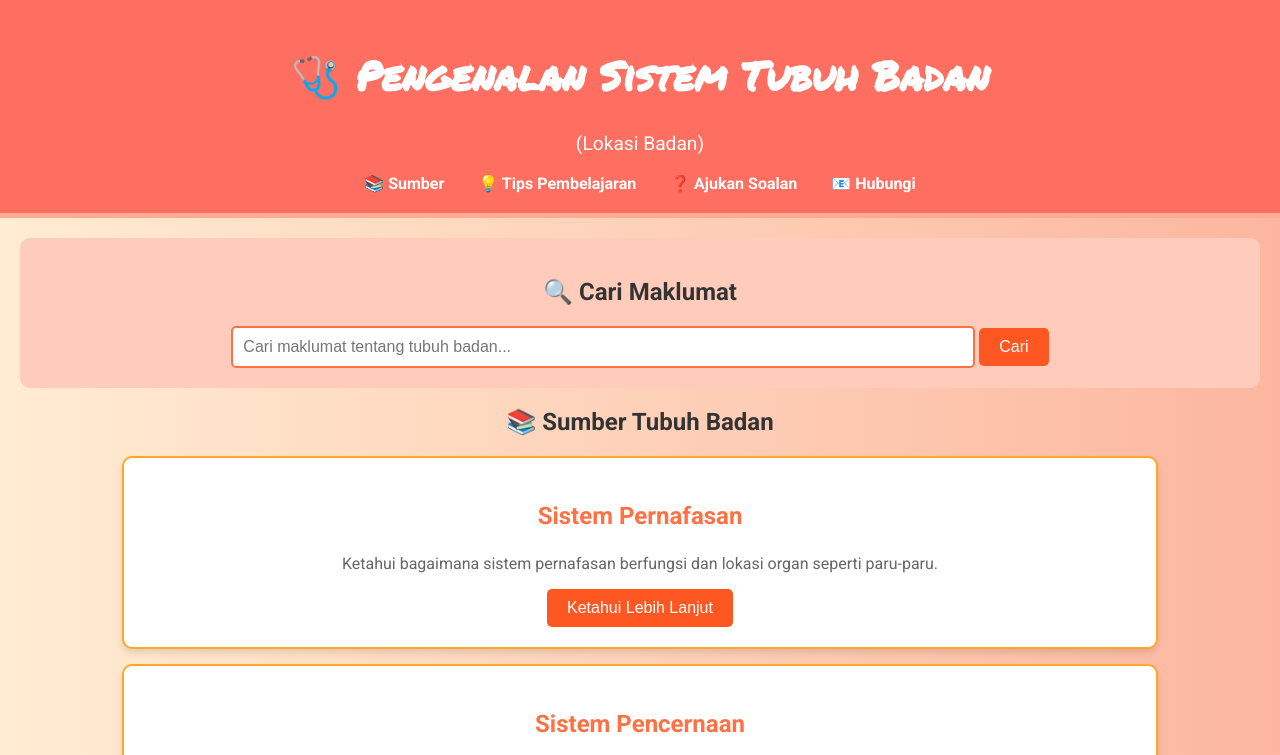
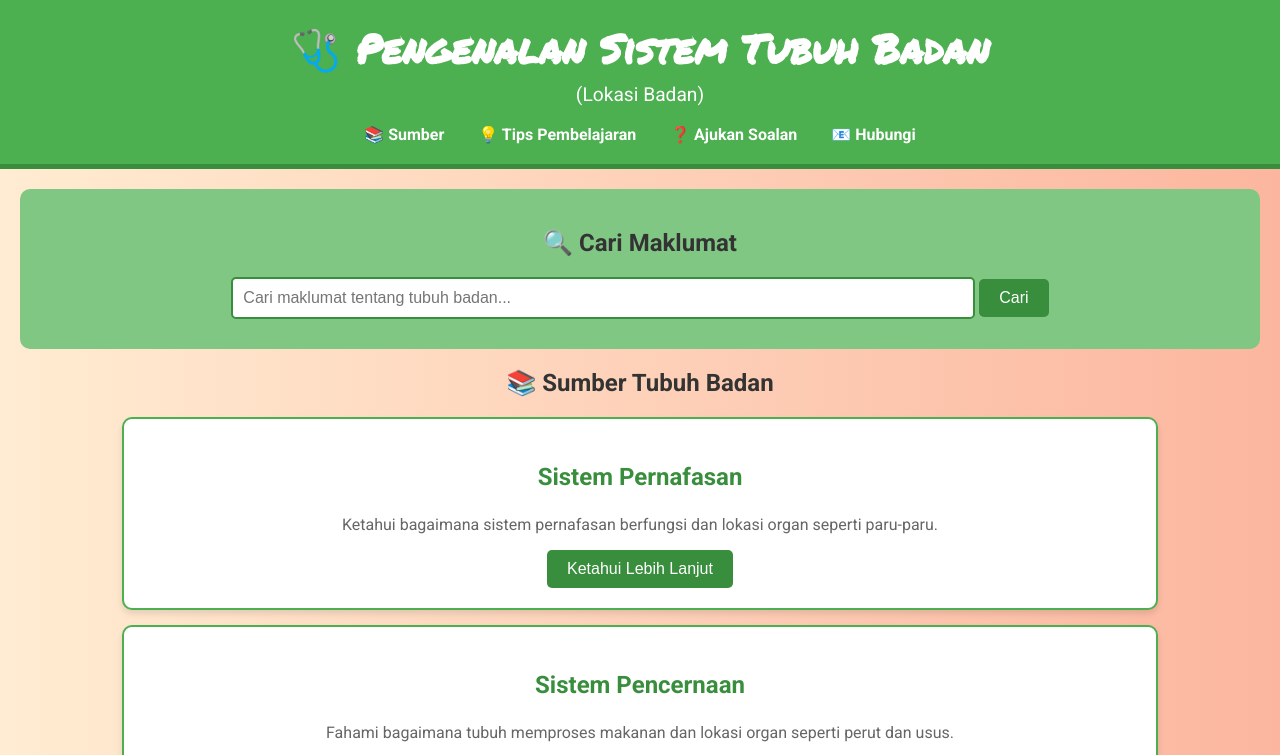
Before and after one commit to Atieqahh/Pengenalan-Sistem-Tubuh-Badan, a plain HTML site: page Pengenalan Sistem Tubuh Badan/index.html in a window 1280 px wide. Shown: the top 755 px of the page. Drawn offline with Linux system fonts and the light colour scheme.

Commit message:
Update styles.css

```diff
--- a/Pengenalan Sistem Tubuh Badan/styles.css
+++ b/Pengenalan Sistem Tubuh Badan/styles.css
@@ -10,15 +10,16 @@ body {
 
 /* Header Section */
 header {
-    background-color: #ff6f61;
+    background-color: #4caf50;
     color: white;
     padding: 20px 10px;
-    border-bottom: 5px solid #ffab91;
+    border-bottom: 5px solid #388e3c;
 }
 
 header h1 {
     font-family: 'Permanent Marker', cursive;
     font-size: 2.5rem;
+    margin: 0;
 }
 
 header p {
@@ -32,10 +33,11 @@ nav a {
     margin: 0 15px;
     font-weight: bold;
     font-size: 1rem;
+    transition: color 0.3s ease-in-out;
 }
 
 nav a:hover {
-    text-decoration: underline;
+    color: #c8e6c9;
 }
 
 /* Main Section */
@@ -45,7 +47,7 @@ main {
 
 /* Search Section */
 #carian {
-    background-color: #ffccbc;
+    background-color: #81c784;
     padding: 20px;
     border-radius: 10px;
     margin-bottom: 20px;
@@ -55,28 +57,30 @@ main {
     width: 60%;
     padding: 10px;
     font-size: 1rem;
-    border: 2px solid #ff7043;
+    border: 2px solid #388e3c;
     border-radius: 5px;
+    margin-bottom: 10px;
 }
 
 #search-btn {
     padding: 10px 20px;
     font-size: 1rem;
-    background-color: #ff5722;
+    background-color: #388e3c;
     color: white;
     border: none;
     border-radius: 5px;
     cursor: pointer;
+    transition: background-color 0.3s ease-in-out;
 }
 
 #search-btn:hover {
-    background-color: #e64a19;
+    background-color: #2e7d32;
 }
 
 /* Resource Cards */
 .resource-card {
     background-color: #ffffff;
-    border: 2px solid #ffa726;
+    border: 2px solid #4caf50;
     border-radius: 10px;
     padding: 20px;
     margin: 15px auto;
@@ -86,7 +90,7 @@ main {
 
 .resource-card h3 {
     font-size: 1.5rem;
-    color: #ff7043;
+    color: #388e3c;
 }
 
 .resource-card p {
@@ -97,23 +101,69 @@ main {
 .resource-card button {
     padding: 10px 20px;
     font-size: 1rem;
-    background-color: #ff5722;
+    background-color: #388e3c;
     color: white;
     border: none;
     border-radius: 5px;
     cursor: pointer;
+    transition: background-color 0.3s ease-in-out;
 }
 
 .resource-card button:hover {
-    background-color: #e64a19;
+    background-color: #2e7d32;
 }
 
-/* Footer */
+/* Question Form Section */
+#soalan {
+    background-color: #aed581;
+    padding: 20px;
+    border-radius: 10px;
+    margin-top: 20px;
+}
+
+#soalan label {
+    font-size: 1rem;
+    font-weight: bold;
+    color: #2e7d32;
+    display: block;
+    margin-bottom: 5px;
+}
+
+#soalan input, #soalan textarea {
+    width: 80%;
+    padding: 10px;
+    margin-bottom: 15px;
+    border: 2px solid #4caf50;
+    border-radius: 5px;
+    font-size: 1rem;
+}
+
+#soalan textarea {
+    resize: vertical;
+}
+
+#soalan button {
+    padding: 10px 20px;
+    font-size: 1rem;
+    background-color: #388e3c;
+    color: white;
+    border: none;
+    border-radius: 5px;
+    cursor: pointer;
+    transition: background-color 0.3s ease-in-out;
+}
+
+#soalan button:hover {
+    background-color: #2e7d32;
+}
+
+/* Footer Section */
 footer {
-    background-color: #ff6f61;
+    background-color: #4caf50;
     color: white;
     padding: 10px;
     font-size: 0.9rem;
+    border-top: 5px solid #388e3c;
 }
 
 footer a {
@@ -124,129 +174,3 @@ footer a {
 footer a:hover {
     text-decoration: none;
 }
-/* Global Styles */
-body {
-    font-family: 'Roboto', sans-serif;
-    margin: 0;
-    padding: 0;
-    background: linear-gradient(to right, #ffecd2, #fcb69f);
-    color: #333;
-    text-align: center;
-}
-
-/* Header Section */
-header {
-    background-color: #ff6f61;
-    color: white;
-    padding: 20px 10px;
-    border-bottom: 5px solid #ffab91;
-}
-
-header h1 {
-    font-family: 'Permanent Marker', cursive;
-    font-size: 2.5rem;
-}
-
-header p {
-    font-size: 1.2rem;
-    margin-top: 5px;
-}
-
-nav a {
-    color: white;
-    text-decoration: none;
-    margin: 0 15px;
-    font-weight: bold;
-    font-size: 1rem;
-}
-
-nav a:hover {
-    text-decoration: underline;
-}
-
-/* Main Section */
-main {
-    padding: 20px;
-}
-
-/* Search Section */
-#carian {
-    background-color: #ffccbc;
-    padding: 20px;
-    border-radius: 10px;
-    margin-bottom: 20px;
-}
-
-#search-input {
-    width: 60%;
-    padding: 10px;
-    font-size: 1rem;
-    border: 2px solid #ff7043;
-    border-radius: 5px;
-}
-
-#search-btn {
-    padding: 10px 20px;
-    font-size: 1rem;
-    background-color: #ff5722;
-    color: white;
-    border: none;
-    border-radius: 5px;
-    cursor: pointer;
-}
-
-#search-btn:hover {
-    background-color: #e64a19;
-}
-
-/* Resource Cards */
-.resource-card {
-    background-color: #ffffff;
-    border: 2px solid #ffa726;
-    border-radius: 10px;
-    padding: 20px;
-    margin: 15px auto;
-    width: 80%;
-    box-shadow: 0px 4px 6px rgba(0, 0, 0, 0.1);
-}
-
-.resource-card h3 {
-    font-size: 1.5rem;
-    color: #ff7043;
-}
-
-.resource-card p {
-    font-size: 1rem;
-    color: #666;
-}
-
-.resource-card button {
-    padding: 10px 20px;
-    font-size: 1rem;
-    background-color: #ff5722;
-    color: white;
-    border: none;
-    border-radius: 5px;
-    cursor: pointer;
-}
-
-.resource-card button:hover {
-    background-color: #e64a19;
-}
-
-/* Footer */
-footer {
-    background-color: #ff6f61;
-    color: white;
-    padding: 10px;
-    font-size: 0.9rem;
-}
-
-footer a {
-    color: white;
-    text-decoration: underline;
-}
-
-footer a:hover {
-    text-decoration: none;
-}
```
